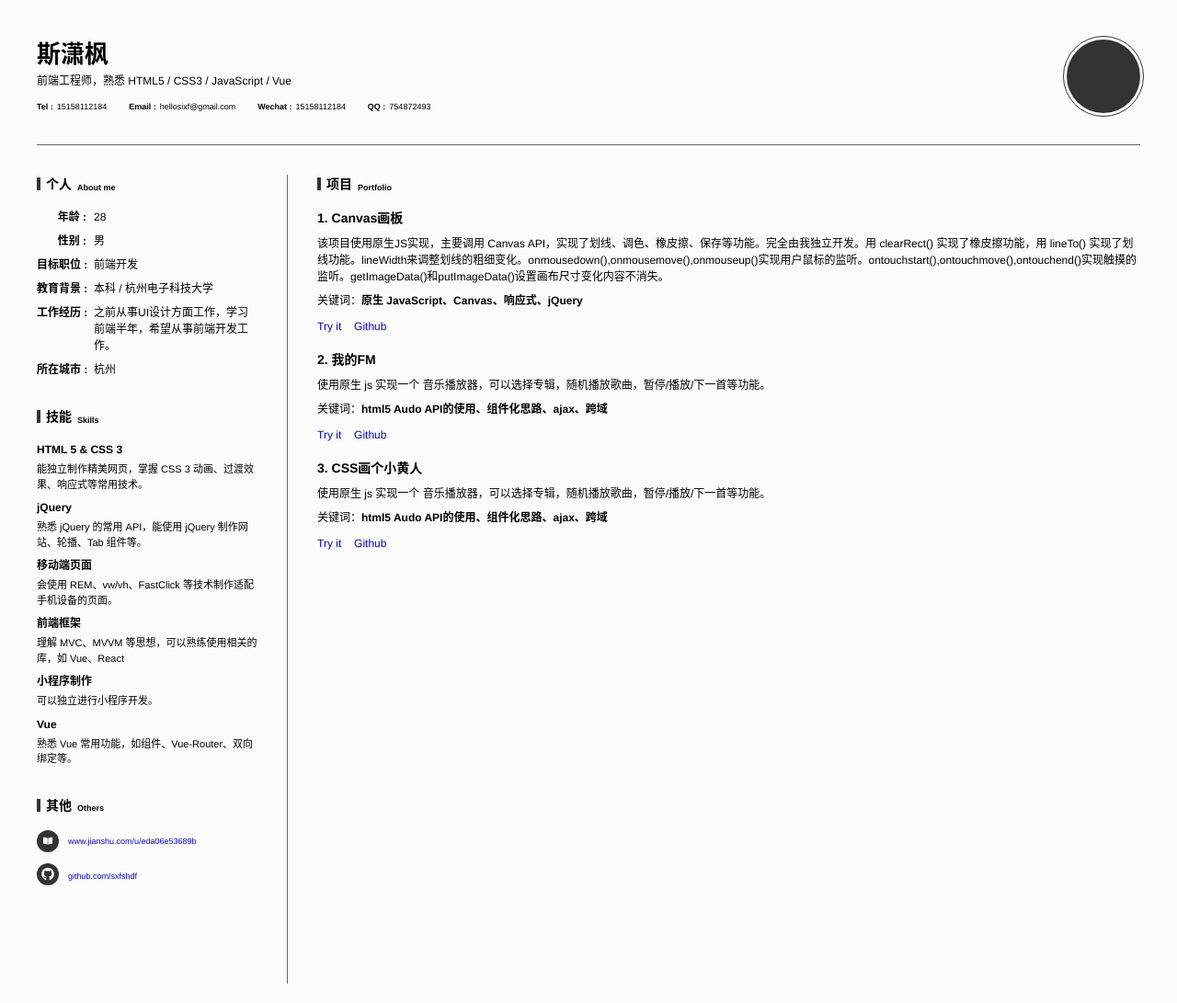
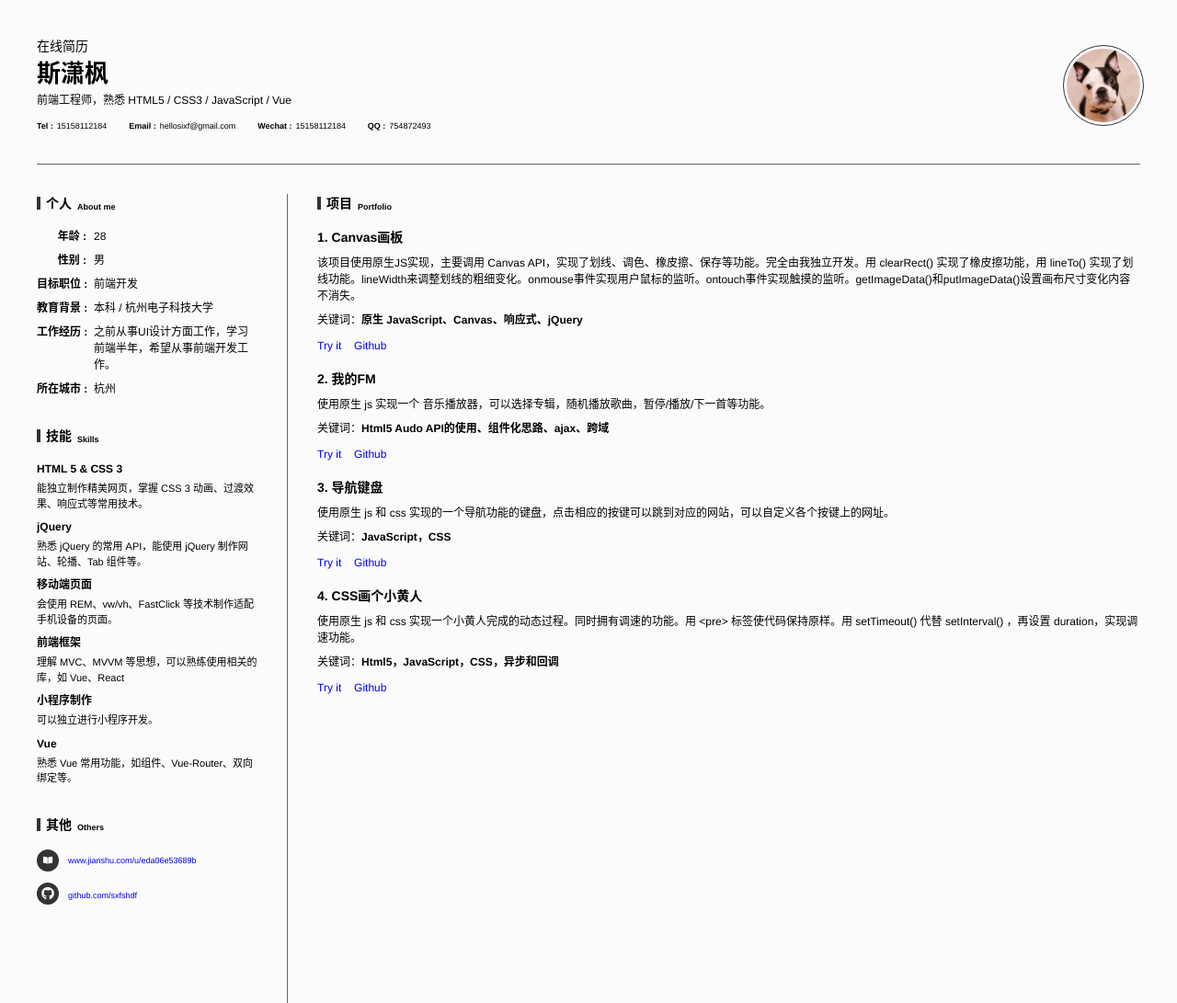
Before and after one commit to sxfshdf/resume-2018, a plain HTML site: page resume-print/resume-print.html in a window 1280 px wide. Shown: the whole page at 92% size. Drawn offline with Linux system fonts and the light colour scheme.

Commit message:
项目portfolio调整 添加项目

```diff
--- a/resume-print/resume-print.html
+++ b/resume-print/resume-print.html
@@ -13,10 +13,12 @@
 <body>
   <div class="page">
     <header>
+
       <div class="picture-container">
         <div class="picture"></div>
       </div>
       <div class="selfIntroduction">
+        <p>在线简历 <a href=""></a> </p>
         <h1 class="name">斯潇枫</h1>
         <span class="introduction">前端工程师，熟悉 HTML5 / CSS3 / JavaScript / Vue</span>
         <div class="contact">
@@ -129,7 +131,7 @@
               <div class="Introduction">
                 <h2>1. Canvas画板 </h2>
                 <p>该项目使用原生JS实现，主要调用 Canvas API，实现了划线、调色、橡皮擦、保存等功能。完全由我独立开发。用 clearRect() 实现了橡皮擦功能，用 lineTo()
-                  实现了划线功能。lineWidth来调整划线的粗细变化。onmousedown(),onmousemove(),onmouseup()实现用户鼠标的监听。ontouchstart(),ontouchmove(),ontouchend()实现触摸的监听。getImageData()和putImageData()设置画布尺寸变化内容不消失。</p>
+                  实现了划线功能。lineWidth来调整划线的粗细变化。onmouse事件实现用户鼠标的监听。ontouch事件实现触摸的监听。getImageData()和putImageData()设置画布尺寸变化内容不消失。</p>
                 <p>关键词：<span class="strong">原生 JavaScript、Canvas、响应式、jQuery </span></p>
                 <div class="button">
                   <a href="https://sxfshdf.github.io/canvas-demo/index.html" target="_blank">
@@ -147,7 +149,7 @@
               <div class="Introduction">
                 <h2>2. 我的FM </h2>
                 <p>使用原生 js 实现一个 音乐播放器，可以选择专辑，随机播放歌曲，暂停/播放/下一首等功能。</p>
-                <p>关键词：<span class="strong">html5 Audo API的使用、组件化思路、ajax、跨域 </span></p>
+                <p>关键词：<span class="strong">Html5 Audo API的使用、组件化思路、ajax、跨域 </span></p>
                 <div class="button">
                   <a href="https://sxfshdf.github.io/canvas-demo/index.html" target="_blank">
                     <span class="try">Try it</span>
@@ -159,17 +161,34 @@
               </div>
             </div>
           </div>
-          <div class="item canvas">
+          <div class="item keyboard">
             <div class="itemDetail">
               <div class="Introduction">
-                <h2>3. CSS画个小黄人 </h2>
-                <p>使用原生 js 实现一个 音乐播放器，可以选择专辑，随机播放歌曲，暂停/播放/下一首等功能。</p>
-                <p>关键词：<span class="strong">html5 Audo API的使用、组件化思路、ajax、跨域 </span></p>
+                <h2>3. 导航键盘 </h2>
+                <p>使用原生 js 和 css 实现的一个导航功能的键盘，点击相应的按键可以跳到对应的网站，可以自定义各个按键上的网址。</p>
+                <p>关键词：<span class="strong">JavaScript，CSS</span></p>
                 <div class="button">
-                  <a href="https://sxfshdf.github.io/canvas-demo/index.html" target="_blank">
+                  <a href="https://sxfshdf.github.io/nav-demo/index.html" target="_blank">
                     <span class="try">Try it</span>
                   </a>
-                  <a href="https://github.com/sxfshdf/canvas-demo" target="_blank">
+                  <a href="https://github.com/sxfshdf/nav-demo" target="_blank">
+                    <span class="github">Github</span>
+                  </a>
+                </div>
+              </div>
+            </div>
+          </div>
+          <div class="item minions">
+            <div class="itemDetail">
+              <div class="Introduction">
+                <h2>4. CSS画个小黄人 </h2>
+                <p>使用原生 js 和 css 实现一个小黄人完成的动态过程。同时拥有调速的功能。用 &lt;pre&gt; 标签使代码保持原样。用 setTimeout() 代替 setInterval() ，再设置 duration，实现调速功能。</p>
+                <p>关键词：<span class="strong">Html5，JavaScript，CSS，异步和回调 </span></p>
+                <div class="button">
+                  <a href="https://sxfshdf.github.io/css-minions/index.html" target="_blank">
+                    <span class="try">Try it</span>
+                  </a>
+                  <a href="https://github.com/sxfshdf/css-minions" target="_blank">
                     <span class="github">Github</span>
                   </a>
                 </div>
--- a/resume-print/style-print.css
+++ b/resume-print/style-print.css
@@ -26,8 +26,11 @@ header .picture{
   height: 80px;
   width: 80px;
   border-radius: 50%;
-  background: #333;
+  /* background: #333; */
   position: relative;
+  background-image: url('./img/user.jpg');
+  background-position: center center;
+  background-size: cover;
 }
 header .picture::after{
   content: '';
```
Also changed, not shown: index.html (+52 -1 lines), img/keyboard.jpg (added), resume-print/img/user.jpg (added).
